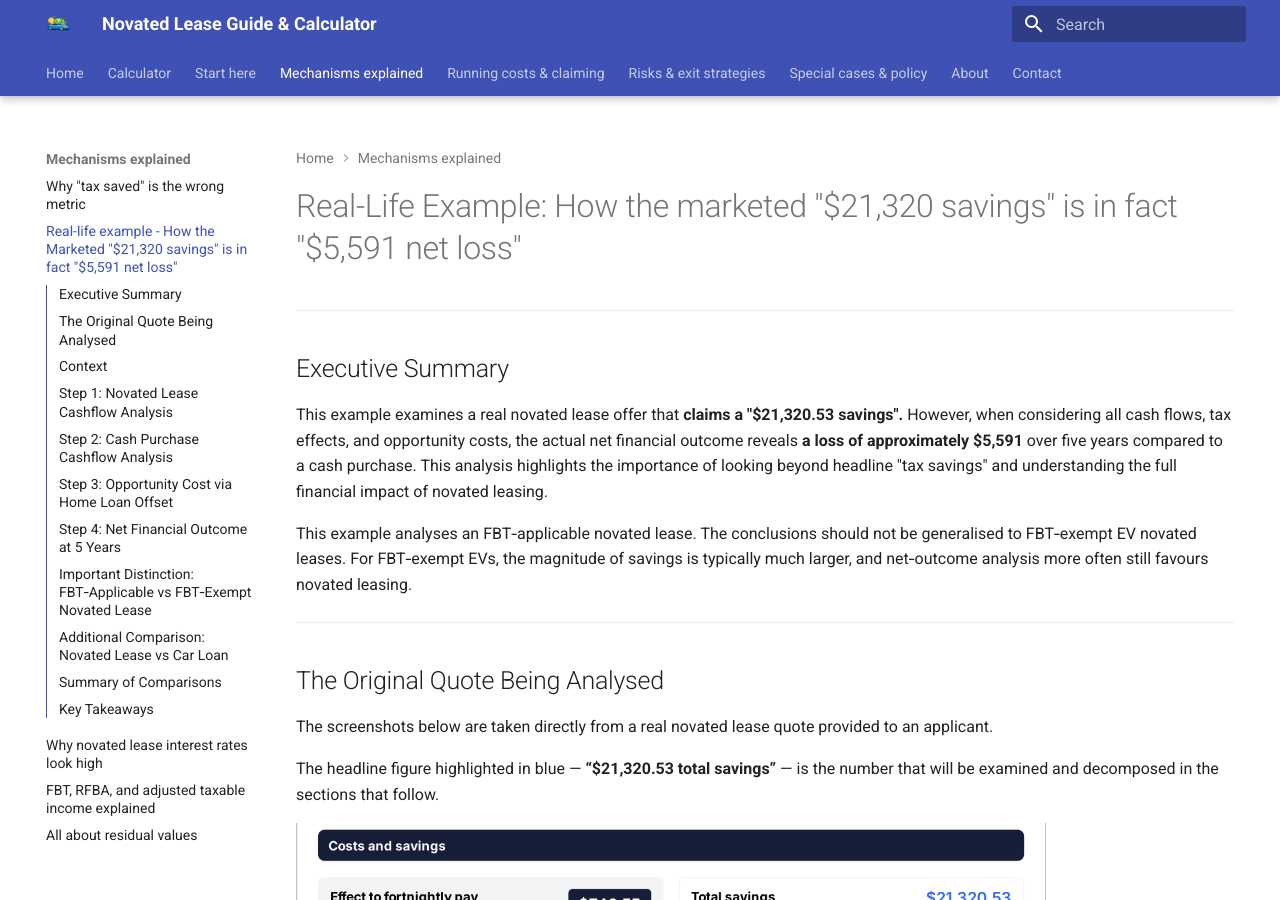
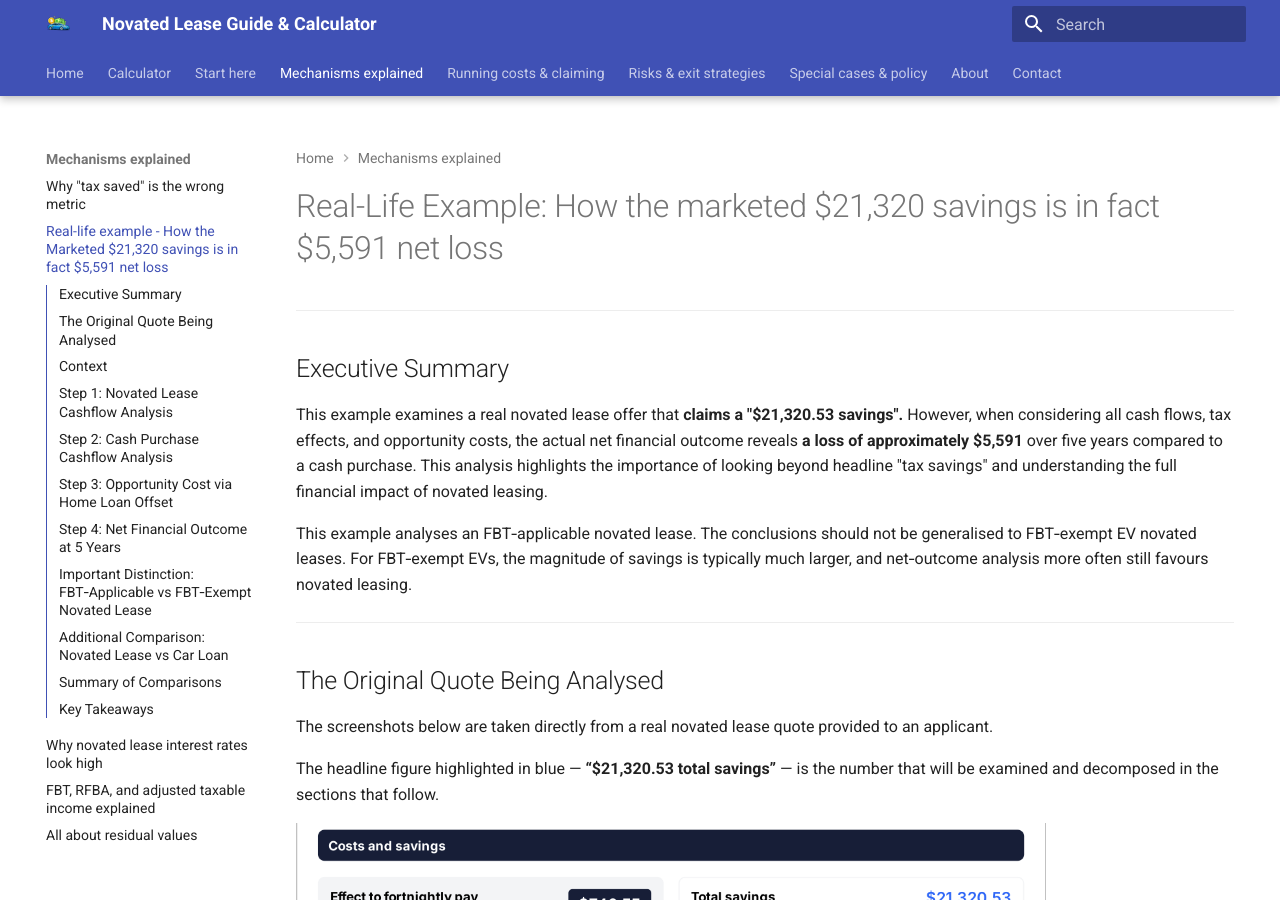
Before and after one commit to novatedlease/novatedlease.github.io, an MkDocs documentation site: the page built from docs/costs-and-savings/false-saving-example.md, in a window 1280 px wide and 900 px high. Built offline with MkDocs 1.6.1 and Material for MkDocs 9.7.7, drawn with Linux system fonts in a browser that asks for light colours.

Commit message:
quotation mark unhappy by FB

```diff
--- a/docs/costs-and-savings/false-saving-example.md
+++ b/docs/costs-and-savings/false-saving-example.md
@@ -1,4 +1,4 @@
-# Real-Life Example: How the marketed "$21,320 savings" is in fact "$5,591 net loss"
+# Real-Life Example: How the marketed $21,320 savings is in fact $5,591 net loss
 
 ---
 
--- a/mkdocs.yml
+++ b/mkdocs.yml
@@ -48,7 +48,7 @@ nav:
 
   - Mechanisms explained:
       - Why "tax saved" is the wrong metric: costs-and-savings/why-tax-saved-is-wrong.md
-      - Real-life example - How the Marketed "$21,320 savings" is in fact "$5,591 net loss": costs-and-savings/false-saving-example.md
+      - Real-life example - How the Marketed $21,320 savings is in fact $5,591 net loss: costs-and-savings/false-saving-example.md
       - Why novated lease interest rates look high: costs-and-savings/why-nl-interest-looks-high.md
       - FBT, RFBA, and adjusted taxable income explained: costs-and-savings/fbt-rfba-ati-explained.md
       - All about residual values: costs-and-savings/why-residual-values-matter.md
```
